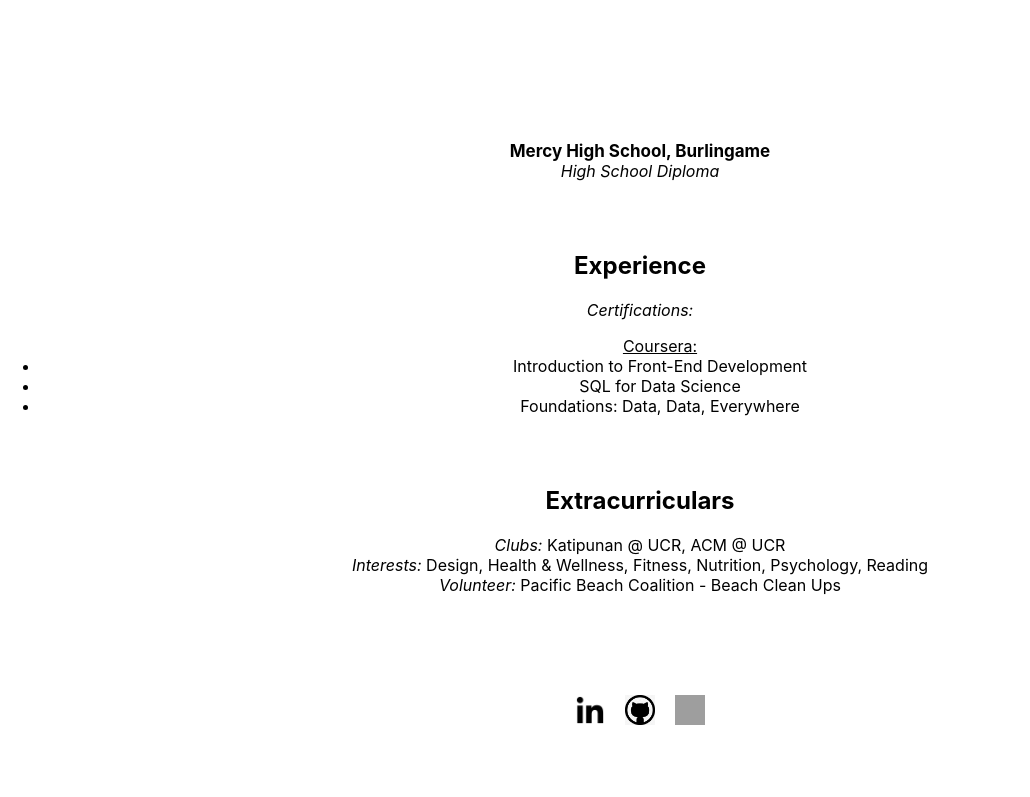
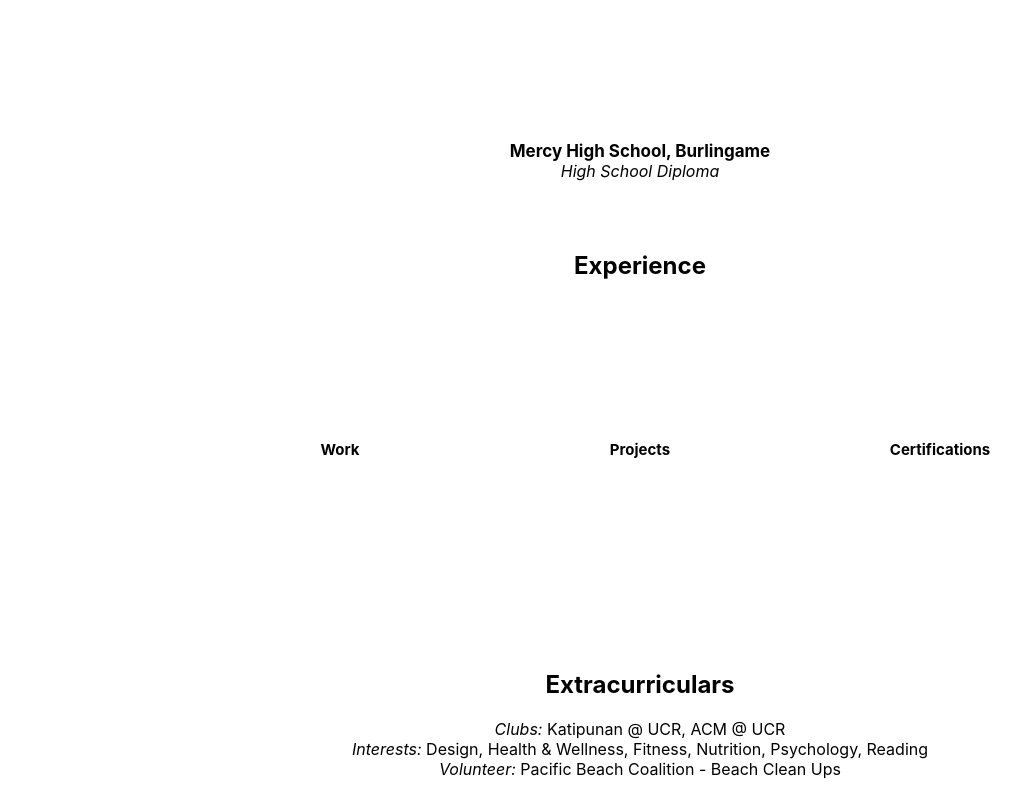
Before and after one commit to vwong031/valeriewong, a React (Create React App) app: page / in a window 1280 px wide. Shown: the part 1307-2104 px from the top of the page, without its empty margins (0-1030 px from the left). Before the commit the page ends 2046 px from the top, so only its background shows below. Built offline with nearby package versions, Linux system fonts and the light colour scheme; grey boxes are pictures that could not be loaded.

Commit message:
added cards to experience section - content still unfinished

```diff
--- a/src/components/Experience.css
+++ b/src/components/Experience.css
@@ -1,3 +1,89 @@
 .experience-container {
   margin-top: 70px;
 }
+
+.experience-content {
+  display: flex;
+  justify-content: center;
+}
+
+.card {
+  display: flex;
+  justify-content: center;
+  align-items: center;
+  width: 300px;
+  height: 300px;
+  perspective: 1000px;
+}
+
+.card-inner {
+  display: flex;
+  justify-content: center;
+  align-items: center;
+  width: 100%;
+  height: 100%;
+  transition: transform 0.5s;
+  transform-style: preserve-3d;
+}
+
+.card:hover .card-inner {
+  transform: rotateY(180deg);
+}
+
+.card-front, .card-back {
+  display: flex;
+  justify-content: center;
+  align-items: center;
+  position: absolute;
+  width: 100%;
+  height: 100%;
+  backface-visibility: hidden;
+}
+
+.card-front {
+  background-color: #fff;
+  font-weight: bold;
+  font-size: 15px;
+}
+
+.card-back {
+  display: flex;
+  flex-direction: column;
+  background-color: #f0f0f0;
+  transform: rotateY(180deg);
+}
+
+.coursera {
+  display: flex;
+  flex-direction: column;
+}
+
+.bullet-points {
+  display: flex;
+  flex-direction: column;
+  justify-content: start;
+  /* padding-left: 0; */
+}
+
+.work {
+  display: flex;
+  flex-direction: column;
+}
+
+.work-title {
+  font-weight: bold;
+  display: flex;
+  flex-direction: column;
+}
+
+.position {
+  font-weight: normal;
+  font-style: italic;
+  /* font-size: 12px; */
+}
+
+.date {
+  font-weight: normal;
+  font-style: italic;
+  font-size: 12px;
+}
--- a/src/components/Experience.js
+++ b/src/components/Experience.js
@@ -6,27 +6,88 @@ function Experience() {
       <h2 class="experience-title">
         Experience
       </h2>
-      <div class="experience-content">
-        <div class="work">
+      <div className="experience-content">
+        {/* <div class="work"> */}
+        <div className="card">
+          <div className="card-inner">
+            <div className="card-front">
+              <p>Work</p>
+            </div>
+            <div className="card-back">
+              <div className="work">
+                <div className="work-title">
+                  Junior Software Engineer
+                  <div className="position">ARTR</div>
+                  <div className="date">(Aoril 2024 - Present)</div>
+                </div>
+                <div className="work-content">
+                  <ul>
+                    <li>Co-lead the web platform development for design optimization</li>
+                    <li>Participate in rapid prototyping and UI driven development with continuous user feedback loop</li>
+                    <li>Develop the scalable cloud platform for end-to-end design</li>
+                  </ul>
+                </div>
+              </div>
+              <div className="work">
+                <div className="work-title">
+                  UCR, Information Technology Solutions
+                  <div className="position">
+                    ITS Help Desk Student Assistant
+                  </div>
+                  <div className="date">(March 2023 - Present)</div>
+                </div>
+                <div className="work-content">
+                  <ul>
+                    <li>Provide campus support to faculty, staff and students via phone as part of the campus Information Technology Solutions (ITS) Tier 1 Helpdesk</li>
+                    <li>Provide technical information/support when possible to students and staff</li>
+                    <li>Maintain accurate records of technical issues, resolutions, and user interactions</li>
+                  </ul>
+                </div>
+              </div>
+              <a class="resume" href="https://www.linkedin.com/in/val-wong/" target="_blank" rel="noopener noreferrer">View my linkedin for more!</a>
+            </div>
+          </div>
+        </div>
+        {/* </div> */}
+        {/* <div class="projects"> */}
+        <div class="card">
+          <div className="card-inner">
+            <div className="card-front">
+              <p>Projects</p>
+            </div>
+            <div className="card-back">
+              <div className="projects">
+                <ul>
+                  <li></li>
+                  <li></li>
+                  <li></li>
+                  <li></li>
+                  <li></li>
+                </ul>
+              </div>
 
+            </div>
+          </div>
         </div>
-        <div class="projects">
-
-        </div>
-        <div class="certifications">
-          <i>Certifications: </i>
-          <ul>
-          <u>Coursera:</u>
-          <li>
-            Introduction to Front-End Development
-          </li>
-          <li>
-            SQL for Data Science
-          </li>
-          <li>
-            Foundations: Data, Data, Everywhere
-          </li>
-          </ul>
+        {/* </div> */}
+        <div className="certifications">
+          <div className="card">
+            <div className="card-inner">
+              <div className="card-front">
+                <p>Certifications</p>
+              </div>
+              <div className="card-back">
+                <div className="coursera">
+                  <u>Coursera:</u>
+                  <ul className="bullet-points">
+                    <li>Introduction to Front-End Development</li>
+                    <li>SQL for Data Science</li>
+                    <li>Foundations: Data, Data, Everywhere</li>
+                  </ul>
+                </div>
+              </div>
+            </div>
+          </div>
         </div>
       </div>
     </div>
```
